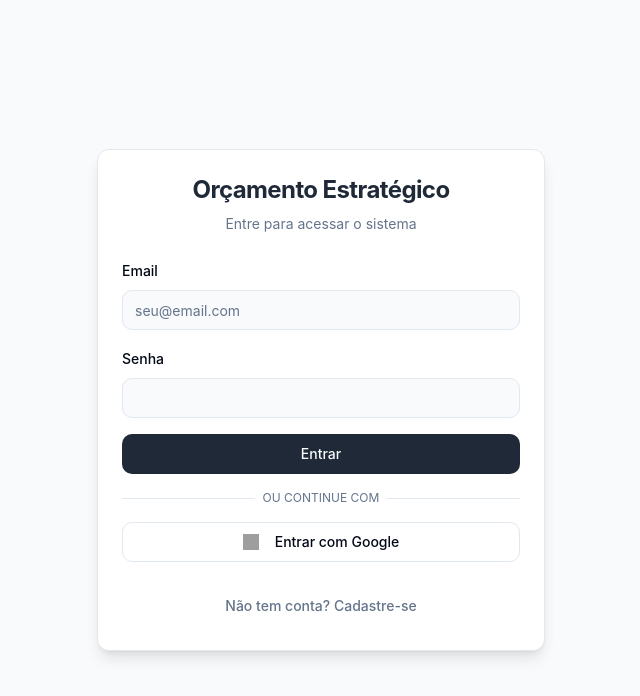
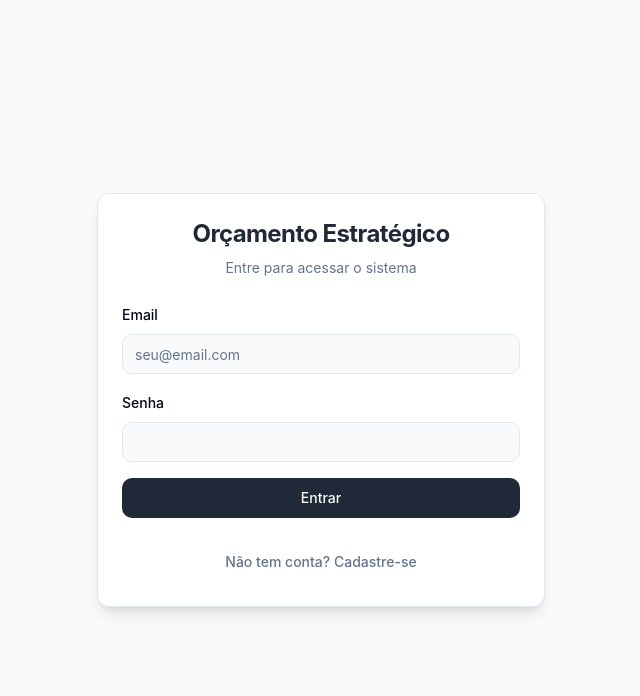
Before and after one commit to lucan3t/or-amento-estrat-gico-yn2iekyu4, a React (Vite) app: page /login in a window 1280 px wide. Shown: the top 696 px of the page, without its empty margins (319-959 px from the left). Built offline with nearby package versions, Linux system fonts and the light colour scheme; grey boxes are pictures that could not be loaded.

Commit message:
Remove Google login option

```diff
--- a/src/hooks/use-auth.tsx
+++ b/src/hooks/use-auth.tsx
@@ -14,7 +14,6 @@ interface AuthContextType {
   session: Session | null
   signUp: (email: string, password: string) => Promise<{ error: any }>
   signIn: (email: string, password: string) => Promise<{ error: any }>
-  signInWithGoogle: () => Promise<{ error: any }>
   signOut: () => Promise<{ error: any }>
   loading: boolean
 }
@@ -78,27 +77,6 @@ export const AuthProvider = ({ children }: { children: ReactNode }) => {
     return { error }
   }
 
-  const signInWithGoogle = async () => {
-    const redirectUrl = `${window.location.origin}/`
-
-    const { error } = await supabase.auth.signInWithOAuth({
-      provider: 'google',
-      options: {
-        redirectTo: redirectUrl,
-        queryParams: {
-          access_type: 'offline',
-          prompt: 'consent',
-        },
-      },
-    })
-
-    if (error) {
-      console.error('Google Auth Error:', error)
-    }
-
-    return { error }
-  }
-
   const signOut = async () => {
     const { error } = await supabase.auth.signOut()
     if (!error) {
@@ -114,7 +92,6 @@ export const AuthProvider = ({ children }: { children: ReactNode }) => {
       session,
       signUp,
       signIn,
-      signInWithGoogle,
       signOut,
       loading,
     }),
--- a/src/pages/Login.tsx
+++ b/src/pages/Login.tsx
@@ -20,7 +20,7 @@ export default function Login() {
   const [password, setPassword] = useState('')
   const [isSignUp, setIsSignUp] = useState(false)
   const [isLoading, setIsLoading] = useState(false)
-  const { signIn, signUp, signInWithGoogle, user, loading } = useAuth()
+  const { signIn, signUp, user, loading } = useAuth()
   const navigate = useNavigate()
   const location = useLocation()
 
@@ -53,23 +53,6 @@ export default function Login() {
         description: error.message || 'Ocorreu um erro ao tentar entrar.',
       })
     } finally {
-      setIsLoading(false)
-    }
-  }
-
-  const handleGoogleLogin = async () => {
-    setIsLoading(true)
-    try {
-      const { error } = await signInWithGoogle()
-      if (error) throw error
-      // Redirect happens automatically to the provider
-    } catch (error: any) {
-      console.error(error)
-      toast.error('Erro na autenticação com Google', {
-        description:
-          error.message ||
-          'Ocorreu um erro ao tentar entrar com Google. Tente novamente.',
-      })
       setIsLoading(false)
     }
   }
@@ -132,36 +115,6 @@ export default function Login() {
               )}
             </Button>
           </form>
-
-          <div className="relative my-4">
-            <div className="absolute inset-0 flex items-center">
-              <span className="w-full border-t" />
-            </div>
-            <div className="relative flex justify-center text-xs uppercase">
-              <span className="bg-card px-2 text-muted-foreground">
-                Ou continue com
-              </span>
-            </div>
-          </div>
-
-          <Button
-            variant="outline"
-            type="button"
-            className="w-full"
-            onClick={handleGoogleLogin}
-            disabled={isLoading}
-          >
-            {isLoading ? (
-              <Loader2 className="mr-2 h-4 w-4 animate-spin" />
-            ) : (
-              <img
-                src="https://img.usecurling.com/i?q=google&shape=fill&color=multicolor"
-                alt="Google"
-                className="mr-2 h-4 w-4"
-              />
-            )}
-            Entrar com Google
-          </Button>
         </CardContent>
         <CardFooter className="flex justify-center">
           <Button
```
Also changed, not shown: 7 other files (tests, documents, lock files or other folders).
